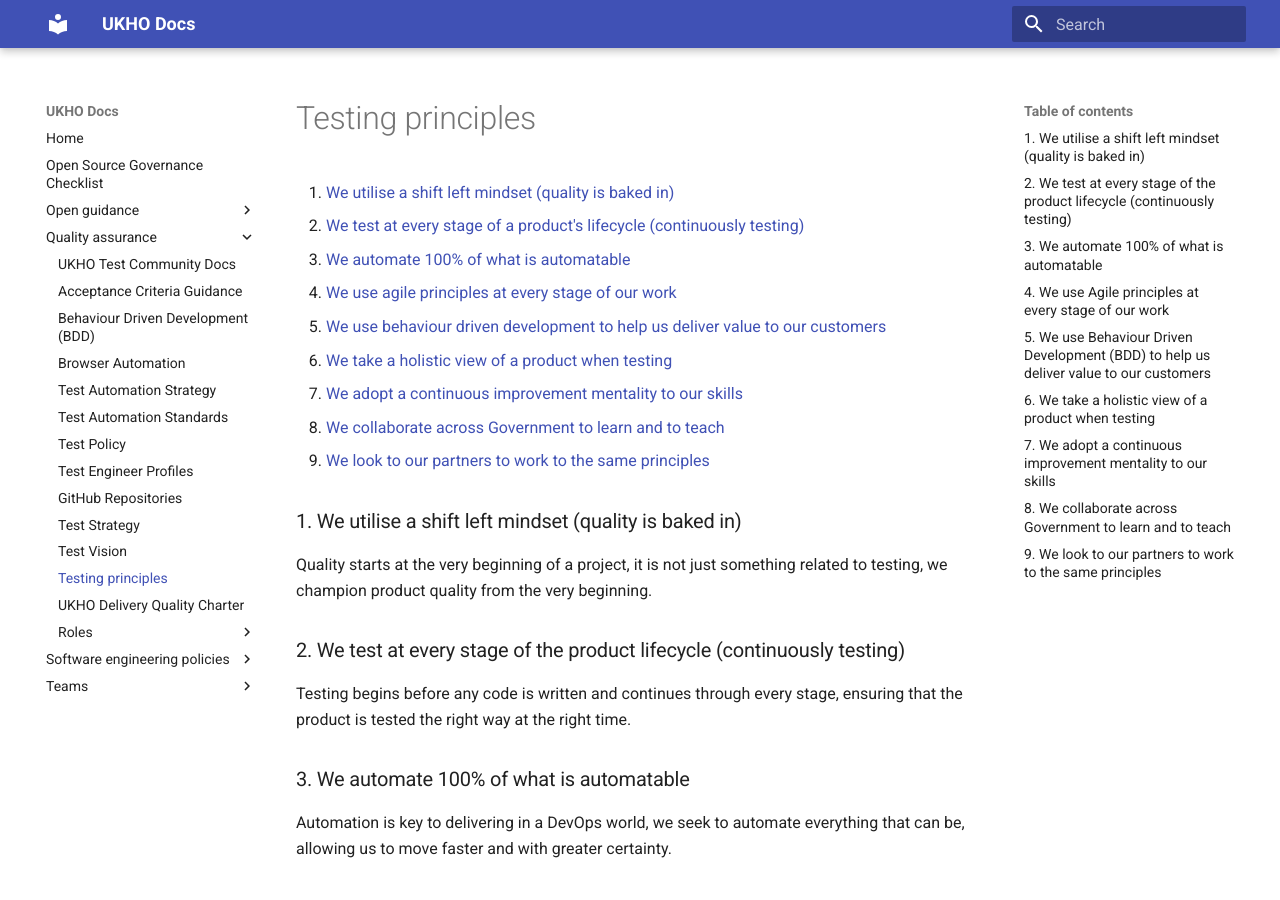
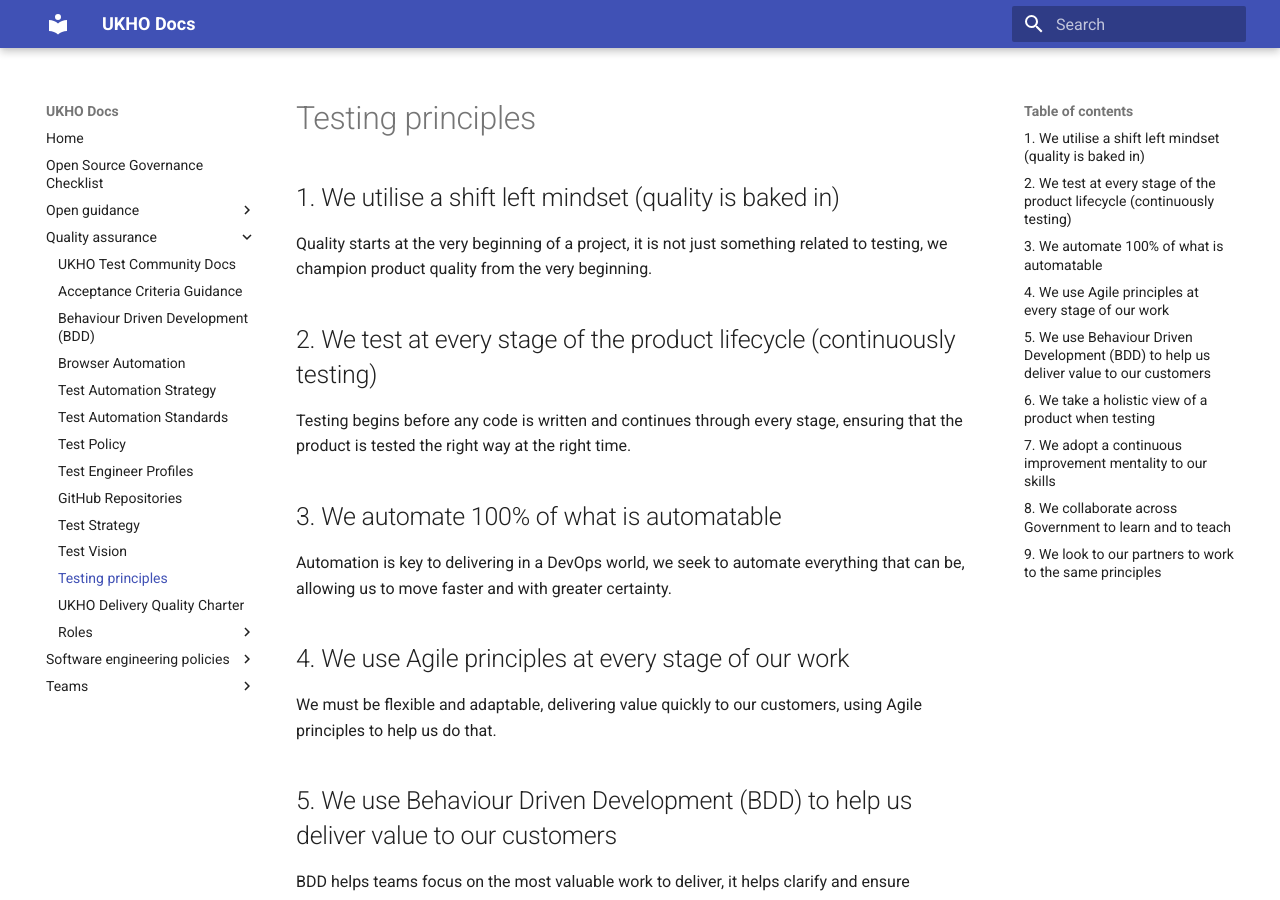
Before and after one commit to UKHO/docs, an MkDocs documentation site: the page built from docs/quality-assurance/testing-principles.md, in a window 1280 px wide and 900 px high. Built offline with MkDocs 1.6.1 and Material for MkDocs 9.7.7, drawn with Linux system fonts in a browser that asks for light colours.

Commit message:
Resolve broken links identified by automated checker

```diff
--- a/docs/quality-assurance/testing-principles.md
+++ b/docs/quality-assurance/testing-principles.md
@@ -1,47 +1,37 @@
 # Testing principles
 
-1. [We utilise a shift left mindset (quality is baked in)](https://ukho-design-system.jgwdns.co.uk/principles/delivery/testing.html#anchor1)
-2. [We test at every stage of a product&#39;s lifecycle (continuously testing)](https://ukho-design-system.jgwdns.co.uk/principles/delivery/testing.html#anchor2)
-3. [We automate 100% of what is automatable](https://ukho-design-system.jgwdns.co.uk/principles/delivery/testing.html#anchor3)
-4. [We use agile principles at every stage of our work](https://ukho-design-system.jgwdns.co.uk/principles/delivery/testing.html#anchor4)
-5. [We use behaviour driven development to help us deliver value to our customers](https://ukho-design-system.jgwdns.co.uk/principles/delivery/testing.html#anchor5)
-6. [We take a holistic view of a product when testing](https://ukho-design-system.jgwdns.co.uk/principles/delivery/testing.html#anchor6)
-7. [We adopt a continuous improvement mentality to our skills](https://ukho-design-system.jgwdns.co.uk/principles/delivery/testing.html#anchor7)
-8. [We collaborate across Government to learn and to teach](https://ukho-design-system.jgwdns.co.uk/principles/delivery/testing.html#anchor8)
-9. [We look to our partners to work to the same principles](https://ukho-design-system.jgwdns.co.uk/principles/delivery/testing.html#anchor9)
-
-### 1. We utilise a shift left mindset (quality is baked in)
+## 1. We utilise a shift left mindset (quality is baked in)
 
 Quality starts at the very beginning of a project, it is not just something related to testing, we champion product quality from the very beginning.
 
-### 2. We test at every stage of the product lifecycle (continuously testing)
+## 2. We test at every stage of the product lifecycle (continuously testing)
 
 Testing begins before any code is written and continues through every stage, ensuring that the product is tested the right way at the right time.
 
-### 3. We automate 100% of what is automatable
+## 3. We automate 100% of what is automatable
 
 Automation is key to delivering in a DevOps world, we seek to automate everything that can be, allowing us to move faster and with greater certainty.
 
-### 4. We use Agile principles at every stage of our work
+## 4. We use Agile principles at every stage of our work
 
 We must be flexible and adaptable, delivering value quickly to our customers, using Agile principles to help us do that.
 
-### 5. We use Behaviour Driven Development (BDD) to help us deliver value to our customers
+## 5. We use Behaviour Driven Development (BDD) to help us deliver value to our customers
 
 BDD helps teams focus on the most valuable work to deliver, it helps clarify and ensure misunderstanding is reduced so that the right product is built.
 
-### 6. We take a holistic view of a product when testing
+## 6. We take a holistic view of a product when testing
 
 We look to view the product as a whole, ensuring that testing encompasses non-functional as well as the functional areas of that product.
 
-### 7. We adopt a continuous improvement mentality to our skills
+## 7. We adopt a continuous improvement mentality to our skills
 
 We are always learning, our people are key to our delivery and by always seeking to learn we allow ourselves to introduce new ideas, ways of working, to try new things.
 
-### 8. We collaborate across Government to learn and to teach
+## 8. We collaborate across Government to learn and to teach
 
 We are reaching out across wider government to learn from other organisations and to pass on our knowledge that could help other organisations.
 
-### 9. We look to our partners to work to the same principles
+## 9. We look to our partners to work to the same principles
 
 With our teams working to the principles, working with partners who work to similar ones can make the working relationships between us and the partner more productive.
```
Also changed, not shown: docs/open-guidance/open-guidance.md (+1 -1 lines).
